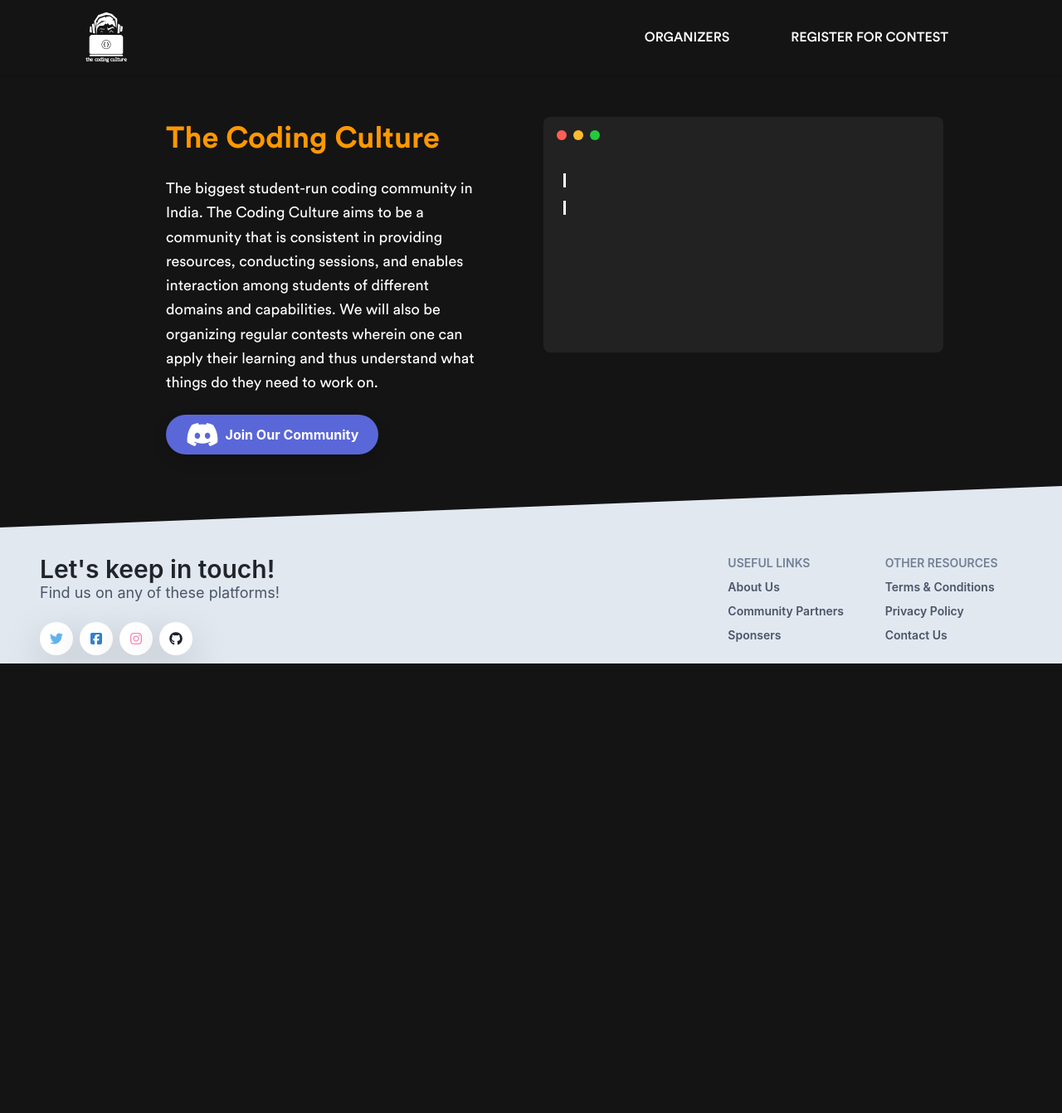
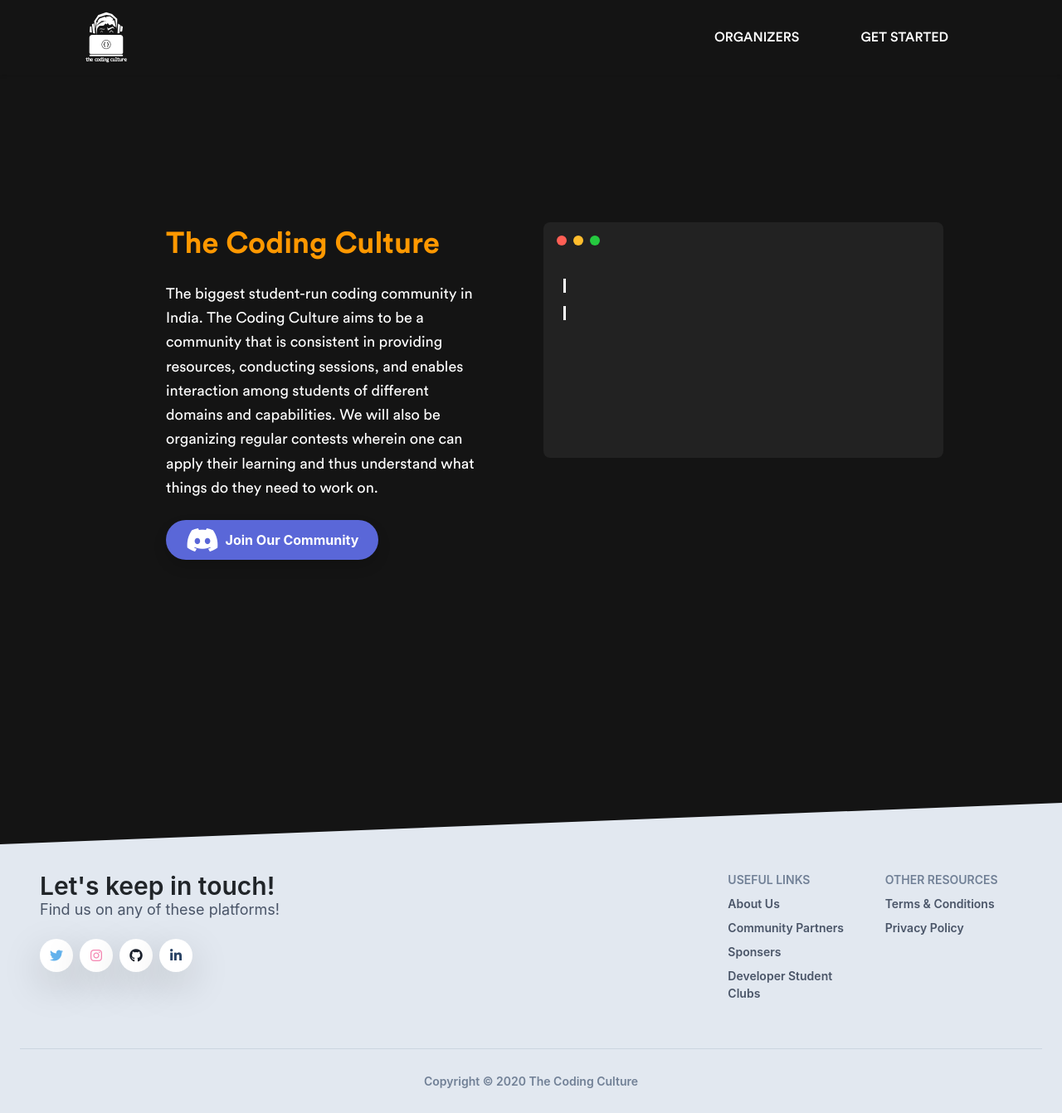
Before and after one commit to dsccodecollab/dsccodecollab.github.io, a React (Create React App) app: page / in a window 1280 px wide. Shown: the whole page at 83% size. Before the commit the page ends 800 px from the top, so only its background shows below. Built offline with nearby package versions, Linux system fonts and the light colour scheme; a web font is replaced by a local one.

Commit message:
Organizers Page added (#16)
* footer added

* About us page added

* Certain modifications

* footer-modified

```diff
--- a/package.json
+++ b/package.json
@@ -17,6 +17,7 @@
     "@types/react-swipeable": "^5.2.0",
     "@types/react-swipeable-views": "^0.13.0",
     "@types/react-toastify": "^4.1.0",
+    "axios": "^0.21.0",
     "emailjs-com": "^2.6.3",
     "firebase": "^7.22.0",
     "js-cookie": "^2.2.1",
--- /dev/null
+++ b/src/components/About.tsx
@@ -0,0 +1,20 @@
+import React from 'react'
+import '../styles/About.css'
+
+function About () {
+  return (
+    <div>
+      <div className="justify-center">
+        <h1 className="text-4xl sm:text-4xl font-deepblue font-bold font-circular-std text-center">The Coding Culture</h1>
+        <p className="sm:pt-8 pt-4 text-lg sm:pb-32 font-thin pb-4 font-circular-std leading-relaxed text-center text-white">
+            &quot;Alone we can do so little; together we can do so much.&quot;
+        </p>
+        <div className="flex justify-center">
+          <iframe title="0" src="https://www.google.com/maps/d/u/0/embed?mid=1ugNfaVWltiMgtNoIl2f_uwdAzcgDLizO" frameBorder="0" style={{ border: '0' }} width="800" height="500" className="map"></iframe>
+        </div>
+      </div>
+    </div>
+  )
+}
+
+export default About
--- a/src/components/App.tsx
+++ b/src/components/App.tsx
@@ -11,6 +11,9 @@
 } from 'react-router-dom'
 import Topic from './Topic'
 import { ToastContainer } from 'react-toastify'
+import About from './About'
+import Footer from './Footer'
+import Header from './Header'
 
 const App = () => {
   // const [user, setUser] = useState({})
@@ -61,6 +64,7 @@
   // } else {
   return (
     <BrowserRouter>
+      <Header />
       <div
         className="container-fluid"
       >
@@ -75,6 +79,10 @@
           <Redirect to="/" />
         </Switch>
       </div>
+      <div className="mb-32 mt-10">
+
+      </div>
+      <Footer />
     </BrowserRouter>
   )
 }
@@ -90,6 +98,10 @@
     component: Topic
   },
   {
+    path: '/about',
+    component: About
+  },
+  {
     path: '/',
     component: Landing
   }
--- a/src/components/Authenticate.tsx
+++ b/src/components/Authenticate.tsx
@@ -1,13 +1,11 @@
 import React from 'react'
 import Register from './Register'
 import '../styles/Authenticate.css'
-import Header from './Header'
 
 const Authenticate = () => {
   return (
-    <div className="flex flex-col">
-      <Header />
-      <div className="container authenticate mt-5" style={{ zIndex: 100 }}>
+    <div className="">
+      <div className="container authenticate mt-5 ">
         <div className="row">
           <div className="col-sm-12 col-md-6 left-panel text-center py-5 px-5">
             <img
--- a/src/components/CodeEditor.tsx
+++ b/src/components/CodeEditor.tsx
@@ -13,8 +13,8 @@
         <h1 className="code text-xs lg:text-sm">
           <span className="print">print</span>
           <span className="parentheses">(</span>
-          <span className="string font-weight-bold break-words">&quot;Welcome to The Coding Culture&quot;</span><
-            span className="parentheses">)</span>
+          <span className="string font-weight-bold break-words">&quot;Welcome to The Coding Culture&quot;</span>
+          <span className="parentheses">)</span>
         </h1>
         <h1 className="code1 text-xs lg:text-sm mt-3">
           <span className="print">print</span>
--- a/src/components/Footer.tsx
+++ b/src/components/Footer.tsx
@@ -35,30 +35,30 @@
               <button
                 className="bg-white text-blue-400 shadow-lg font-normal h-10 w-10 items-center justify-center align-center rounded-full outline-none focus:outline-none mr-2 p-0 flex"
                 type="button"
-                onClick={ (e) => window.open('/') }
+                onClick={ (e) => window.open('https://twitter.com/tcc_dsc') }
               >
                 <i className="flex fab fa-twitter"></i>
               </button>
               <button
-                className="bg-white text-blue-600 shadow-lg font-normal h-10 w-10 items-center justify-center align-center rounded-full outline-none focus:outline-none mr-2 p-0 flex"
-                type="button"
-                onClick={ (e) => window.open('/') }
-              >
-                <i className="flex fab fa-facebook-square"></i>
-              </button>
-              <button
                 className="bg-white text-pink-400 shadow-lg font-normal h-10 w-10 items-center justify-center align-center rounded-full outline-none focus:outline-none mr-2 p-0 flex"
                 type="button"
-                onClick={ (e) => window.open('/') }
+                onClick={ (e) => window.open('https://www.instagram.com/thecodingculture/') }
               >
                 <i className="flex fab fa-instagram"></i>
               </button>
               <button
                 className="bg-white text-gray-900 shadow-lg font-normal h-10 w-10 items-center justify-center align-center rounded-full outline-none focus:outline-none mr-2 p-0 flex"
                 type="button"
-                onClick={ (e) => window.open('/') }
+                onClick={ (e) => window.open('https://github.com/dsccodecollab') }
               >
                 <i className="flex fab fa-github"></i>
+              </button>
+              <button
+                className="bg-white text-blue-900 shadow-lg font-normal h-10 w-10 items-center justify-center align-center rounded-full outline-none focus:outline-none mr-2 p-0 flex"
+                type="button"
+                onClick={ (e) => window.open('https://www.linkedin.com/company/thecodingculture/') }
+              >
+                <i className="flex fab fa-linkedin"></i>
               </button>
             </div>
           </div>
@@ -84,6 +84,11 @@
                       href="/">Sponsers
                     </a>
                   </li>
+                  <li>
+                    <a className="text-gray-700 hover:text-gray-900 font-semibold block pb-2 text-sm"
+                      href="https://developers.google.com/community/dsc/leads">Developer Student Clubs
+                    </a>
+                  </li>
                 </ul>
               </div>
               <div className="w-full lg:w-4/12 px-4">
@@ -99,11 +104,6 @@
                   <li>
                     <a className="text-gray-700 hover:text-gray-900 font-semibold block pb-2 text-sm"
                       href="/">Privacy Policy
-                    </a>
-                  </li>
-                  <li>
-                    <a className="text-gray-700 hover:text-gray-900 font-semibold block pb-2 text-sm"
-                      href="/">Contact Us
                     </a>
                   </li>
                 </ul>
--- a/src/components/Header.tsx
+++ b/src/components/Header.tsx
@@ -1,24 +1,8 @@
 import React from 'react'
-import fire from '../config'
-import { useHistory, Link } from 'react-router-dom'
+import { Link } from 'react-router-dom'
 import '../styles/header.css'
 
 const Header = () => {
-  const history = useHistory()
-
-  const logout = () => {
-    fire
-      .auth()
-      .signOut()
-      .then(() => {
-        history.push('/')
-        window.location.assign('/join')
-      })
-      .catch((err) => {
-        console.log('An error occured', err)
-      })
-  }
-
   return (
     <nav className="navbar navbar-dark navbar-expand-lg navbar-light shadow-sm md:px-24">
       <Link className="navbar-brand text-center" to="/">
@@ -36,17 +20,11 @@
         <div className="mr-auto"></div>
         <ul className="navbar-nav px-3 justify-content-end">
           <li className="nav-item navs my-3">
-            <Link className="nav-link btn px-4 mx-4 font-circular-std" to="/team">Organizers</Link>
+            <Link className="nav-link btn px-4 mx-4 font-circular-std" to="/about">Organizers</Link>
           </li>
-          {fire.auth().currentUser != null ? (
-            <li className="nav-item navs my-3">
-              <button onClick={() => logout()} className="nav-link px-3 logout btn btn-warning">Logout</button>
-            </li>
-          ) : (
-            <li className="nav-item navs my-3">
-              <Link className="nav-link btn px-4 font-circular-std" to="/join">Register For Contest</Link>
-            </li>
-          )}
+          <li className="nav-item navs my-3">
+            <Link className="nav-link btn px-4 font-circular-std" to="/join">Get Started</Link>
+          </li>
         </ul>
       </div>
     </nav>
--- a/src/components/Landing.tsx
+++ b/src/components/Landing.tsx
@@ -1,13 +1,10 @@
 import React from 'react'
 import '../styles/landing.css'
 import CodeEditor from './CodeEditor'
-import Header from './Header'
-import Footer from './Footer'
 
 const Landing = () => {
   return (
     <div className="h-full flex flex-col overflow-auto">
-      <Header />
       <div className="md:grid md:grid-cols-2 flex flex-col flex-grow justify-center pb-20 pt-12">
         <div className="flex flex-col justify-center items-start px-12 m-2 sm:pl-12 md:pl-24 xl:pl-48">
           <h1 className="text-4xl sm:text-4xl font-deepblue font-bold font-circular-std text-left">The Coding Culture</h1>
@@ -28,7 +25,6 @@
           </div>
         </div>
       </div>
-      <Footer />
     </div>
   )
 }
--- a/src/components/Register.tsx
+++ b/src/components/Register.tsx
@@ -2,6 +2,7 @@
 import { toast } from 'react-toastify'
 import fire from '../config'
 import '../styles/registration.css'
+import axios from 'axios'
 
 const Register = () => {
   const [user, setUser] = useState({
@@ -34,6 +35,13 @@
               })
                 .then((user) => {
                   console.log('user created')
+                  axios.post('https://email-api-thecodingculture.herokuapp.com/send_email', {
+                    email: email
+                  })
+                    .then((s) => {
+                      console.log('Email send')
+                    })
+                    .catch(() => console.log('error sending mail'))
                 })
                 .catch(() => {
                   console.log('failed to store user')
--- /dev/null
+++ b/src/styles/About.css
@@ -0,0 +1,4 @@
+.map {
+    width: 400;
+    height: 600 !important;
+}
--- a/src/styles/CodeEditor.css
+++ b/src/styles/CodeEditor.css
@@ -36,7 +36,8 @@
 .code {
     color: white;
     font-family: "JetBrainsMono", monospace;
-    animation: type1 10s infinite;
+    animation: type1 12s infinite steps(40);
+    animation-delay: 1s;
     width: 0ch;
     overflow: hidden;
     white-space: nowrap;
@@ -51,7 +52,8 @@
 .code1 {
     color: white;
     font-family: "JetBrainsMono", monospace;
-    animation: type2 10s infinite;
+    animation: type2 12s infinite steps(42);
+    animation-delay: 2s;
     width: 0ch;
     overflow: hidden;
     white-space: nowrap;
@@ -75,9 +77,11 @@
     color: white;
 }
 
+
+
 @keyframes type1 {
     0% {
-        width: 0ch;
+        width: 2ch;
     }
 
     50% {
@@ -87,7 +91,7 @@
 
 @keyframes type2 {
     0% {
-        width: 0ch;
+        width: 2ch;
     }
 
     50% {
```
Also changed, not shown: 1 other file (tests, documents, lock files or other folders).
